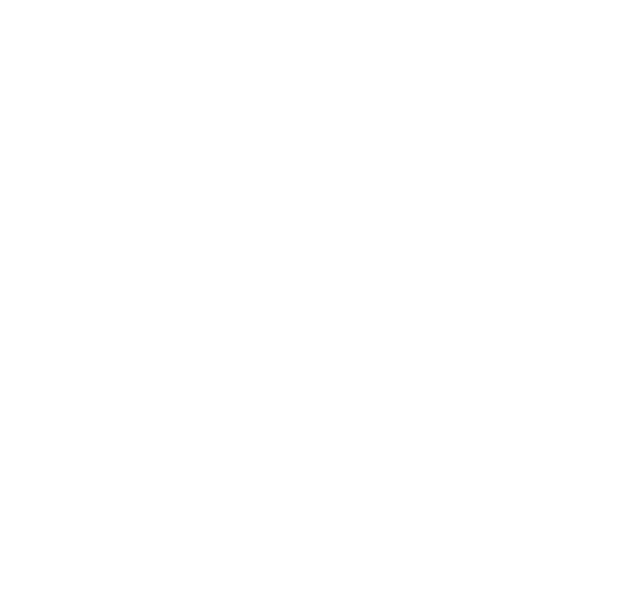
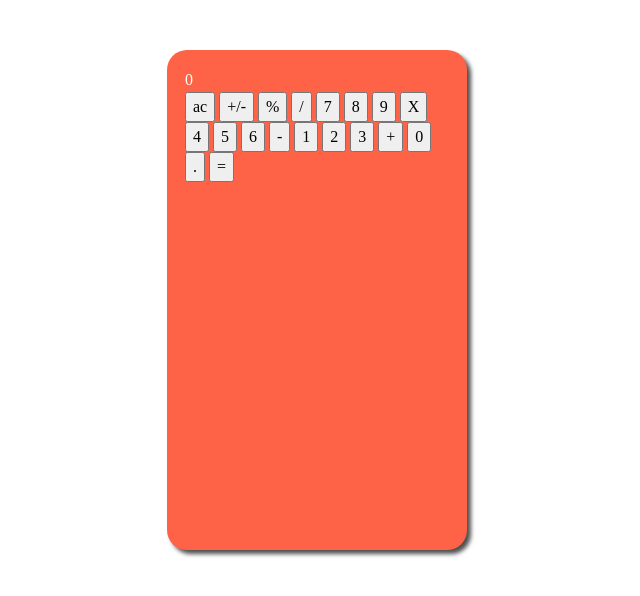
Before and after one commit to Andriikryl/calculator, a plain HTML site: page index.html in a window 1280 px wide. Shown: the whole page, without its empty margins (323-963 px from the left). Drawn offline with Linux system fonts and the light colour scheme.

Commit message:
feat[html]

```diff
--- a/index.css
+++ b/index.css
@@ -24,3 +24,14 @@
   #root, #__next {
     isolation: isolate;
   }
+
+  .calc {
+    width: 300px;
+    height: 500px;
+    border-radius: 20px;
+    background-color: tomato;
+    color: white;
+    padding: 18px;
+    box-shadow: 4px 4px 4px #4f4f4f;
+    margin: 50px auto;
+  }
--- a/index.html
+++ b/index.html
@@ -5,11 +5,39 @@
     <meta http-equiv="X-UA-Compatible" content="IE=edge">
     <meta name="viewport" content="width=device-width, initial-scale=1.0">
     <title>Document</title>
+    <link rel="stylesheet" href="index.css">
 </head>
 <body>
 
     <div class="calc">
+        <div class="calc-screen">
+            <p>0</p>
+        </div>
+        <div class="buttons">
+            <button class="btn | ac | bg-grey">ac</button>
+            <button class="btn | plus-minus | bg-grey">+/-</button>
+            <button class="btn | percent | bg-grey">%</button>
+            <button class="btn | division | bg-grey">/</button>
 
+            <button class="btn | seven">7</button>
+            <button class="btn | eigth">8</button>
+            <button class="btn | nine">9</button>
+            <button class="btn | myltiply | bg-orange">X</button>
+
+            <button class="btn | four">4</button>
+            <button class="btn | five">5</button>
+            <button class="btn | six">6</button>
+            <button class="btn | minus |  bg-orange">-</button>
+
+            <button class="btn | one">1</button>
+            <button class="btn | two">2</button>
+            <button class="btn | three">3</button>
+            <button class="btn | plus |  bg-orange">+</button>
+
+            <button class="btn | zero">0</button>
+            <button class="btn | dot">.</button>
+            <button class="btn | equal |  bg-orange">=</button>
+        </div>
     </div>
 
 
```
